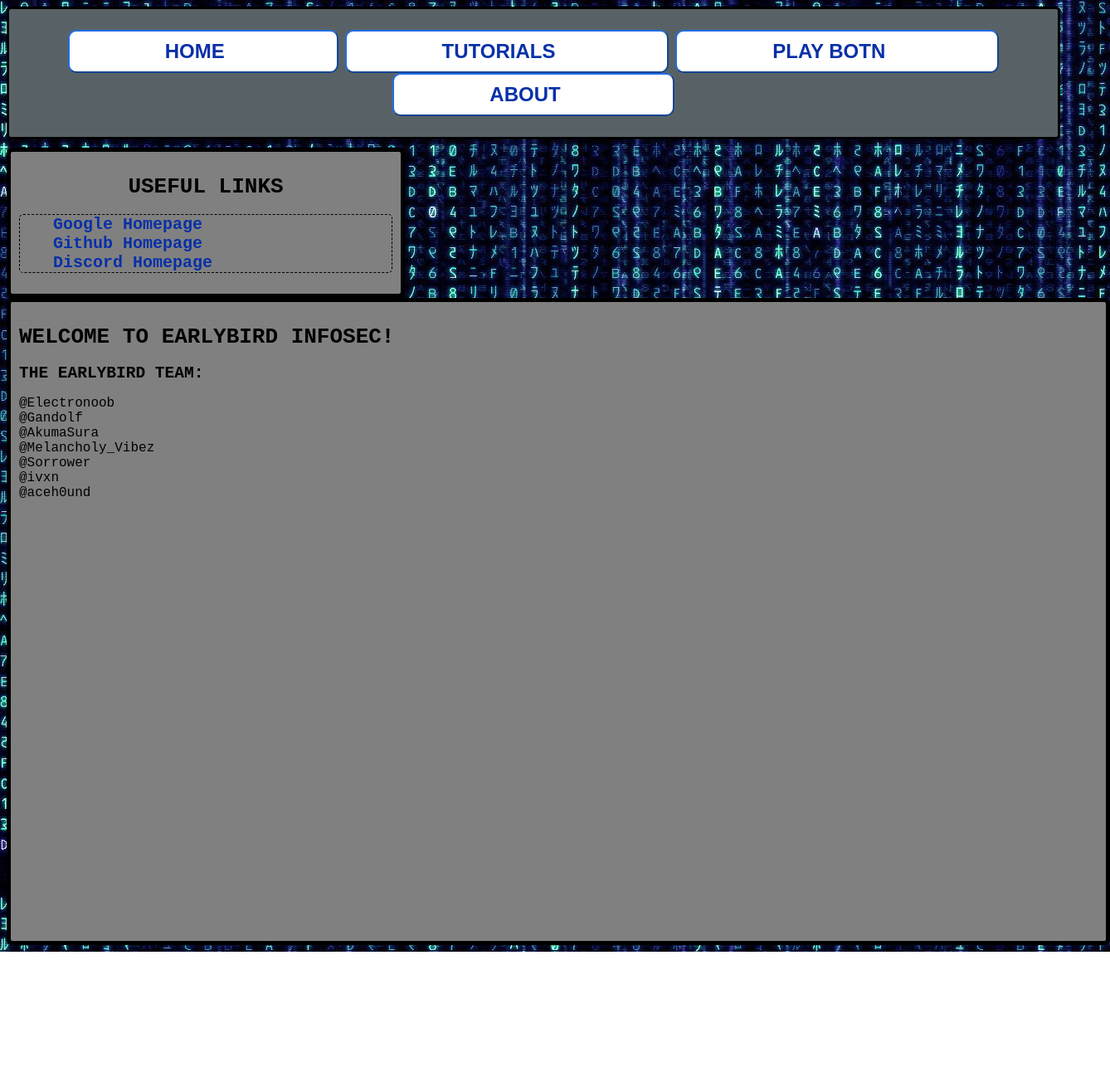
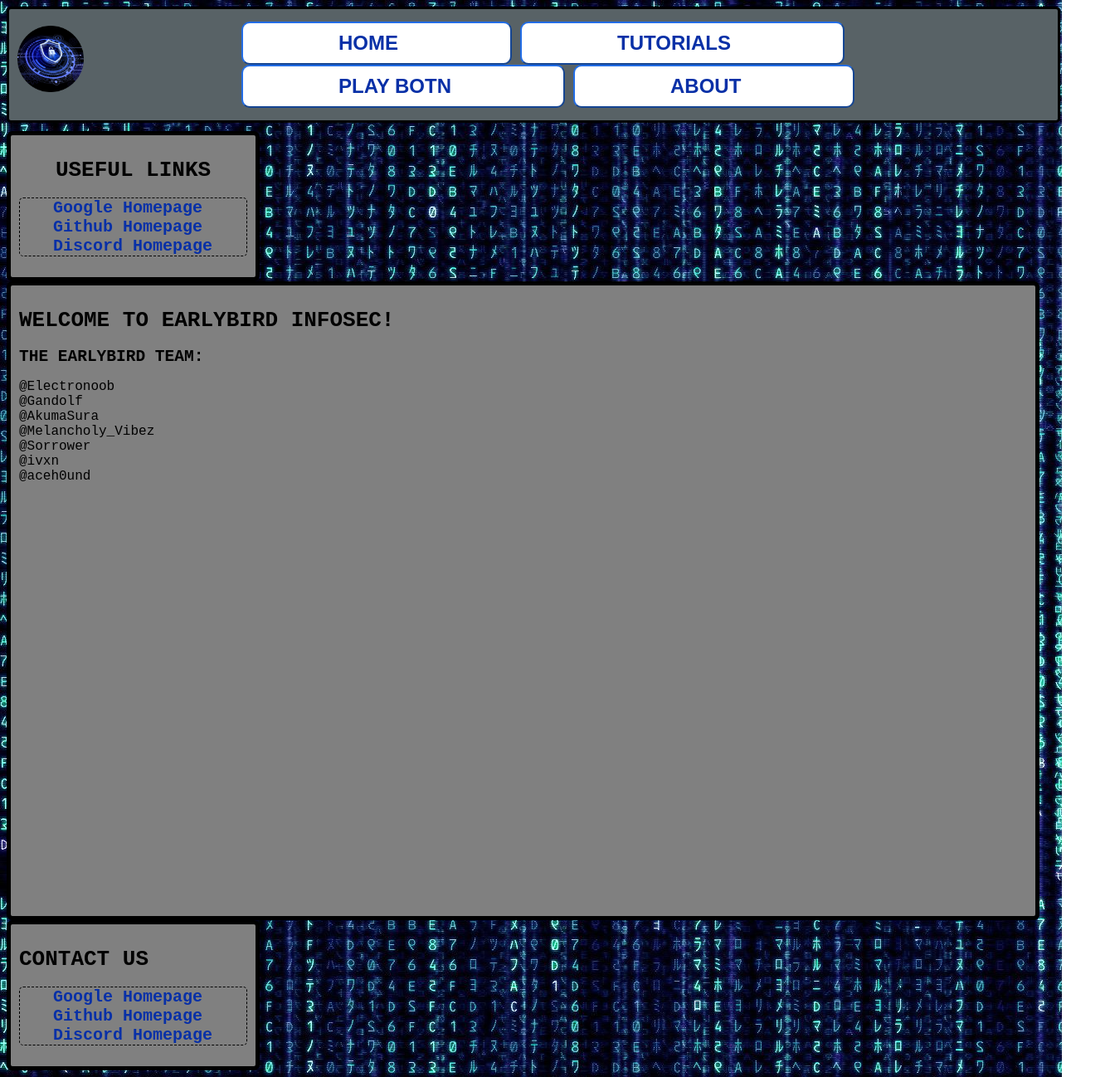
Before and after one commit to aceh0und/aceh0und.github.io, a plain HTML site: page index.html in a window 1280 px wide. Shown: the whole page at 83% size, 1338 px wide, since content can reach past the window. Before the commit the page ends 1147 px from the top, so only its background shows below. Drawn offline with Linux system fonts and the light colour scheme.

Commit message:
Added third section in mid-section, added logo

```diff
--- a/CSS/stylesheet.css
+++ b/CSS/stylesheet.css
@@ -12,12 +12,13 @@
 
 }
 
+
 .top-navbar {
 
     background-color: #586266;
     width: 100%;
-    padding-top: 25px;
-    padding-bottom: 25px;
+    padding-top: 15px;
+    padding-bottom: 15px;
     padding-left: 0px;
     padding-right: 0px;
     border-color: black;
@@ -49,9 +50,18 @@
 
 .top-nav {
 
+    float: left;
     text-align: center;
-    margin-left: 0px;
+    margin-left: 5px;
     margin-right: 0px;
+
+}
+
+.nav::after {
+
+    content: "";
+    clear: both;
+    display: table;
 
 }
 
@@ -97,10 +107,11 @@
 
 }
 
+
 #index-mid-left {
 
     background-color: grey;
-    width: 450px;
+    width: 275px;
     border-style: solid;
     border-color: black;
     border-radius: 7px;
@@ -117,10 +128,21 @@
 #index-mid-middle {
 
     background-color: grey;
-    width: 1300px;
-    height: 750px;
+    width: 1215px;
+    height: 740px;
     border-style: solid;
     border-radius: 7px;
     border-width: 5px;
 
 }
+
+#index-mid-right {
+
+    background-color: grey;
+    width: 275px;
+    border-style: solid;
+    border-color: black;
+    border-radius: 7px;
+    border-width: 5px;
+
+}
--- a/index.html
+++ b/index.html
@@ -6,12 +6,26 @@
     </head>
     <body>
         <div class="top-navbar">
-            <div class="top-nav">
+            <div class="nav">
+                <div class="top-nav" id="web-logo">
+                    <img src="/images/EarlyBirds Logo.png" class="top-nav" alt="E.B. InfoSec Logo" width="30%" height="30%" style="margin: 5px;">
+                </div>
 
-                <a href="/index.html"><button class="top-nav">HOME</button></a>
-                <a href="/HTML/tutorials-home.html"><button class="top-nav">TUTORIALS</button></a>
-                <a href="/HTML/botn-home.html"><button class="top-nav">PLAY BOTN</button></a>
-                <a href="/HTML/about-home.html"><button class="top-nav">ABOUT</button></a>
+                <div class="top-nav" id="index-page">
+                    <a href="/index.html"><button class="top-nav">HOME</button></a>
+                </div>
+
+                <div class="top-nav" id="tutorials-page">
+                    <a href="/HTML/tutorials-home.html"><button class="top-nav">TUTORIALS</button></a>
+                </div>
+
+                <div class="top-nav" id="botn-page">
+                    <a href="/HTML/botn-home.html"><button class="top-nav">PLAY BOTN</button></a>
+                </div>
+
+                <div class="top-nav" id="about-page">
+                    <a href="/HTML/about-home.html"><button class="top-nav">ABOUT</button></a>
+                </div>
 
             </div>
         </div>
@@ -33,6 +47,14 @@
                 </p>
 
             </div>
+            <div class="index-column" id="index-mid-right">
+                <h1>CONTACT US</h1>
+                <ul>
+                    <li><b><a href="http://google.com/" target="_blank">Google Homepage</a></b></li>
+                    <li><b><a href="http://github.com/" target="_blank">Github Homepage</a></b></li>
+                    <li><b><a href="http://discord.com/" target="_blank">Discord Homepage</a></b></li>
+                </ul>
+            </div>
         </div>
     </body>
 </html>
```
Also changed, not shown: images/EarlyBirds Logo.png (added).
